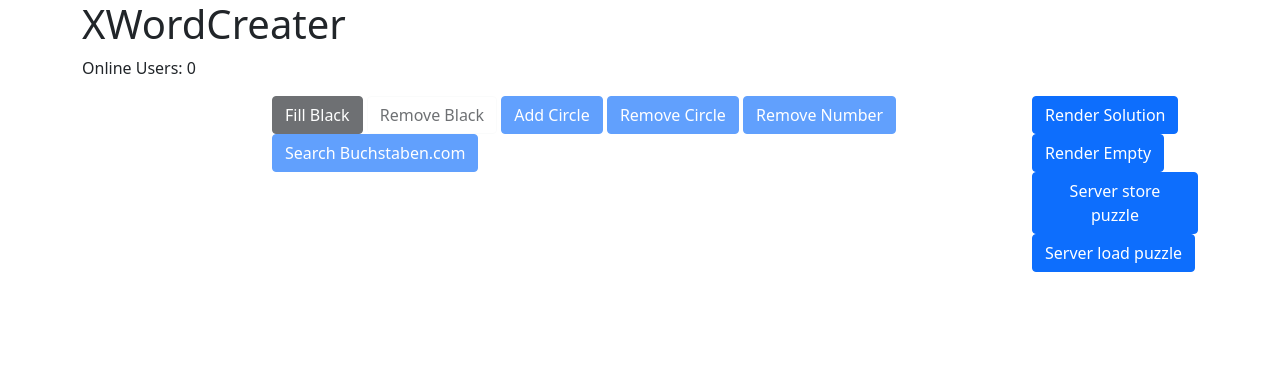
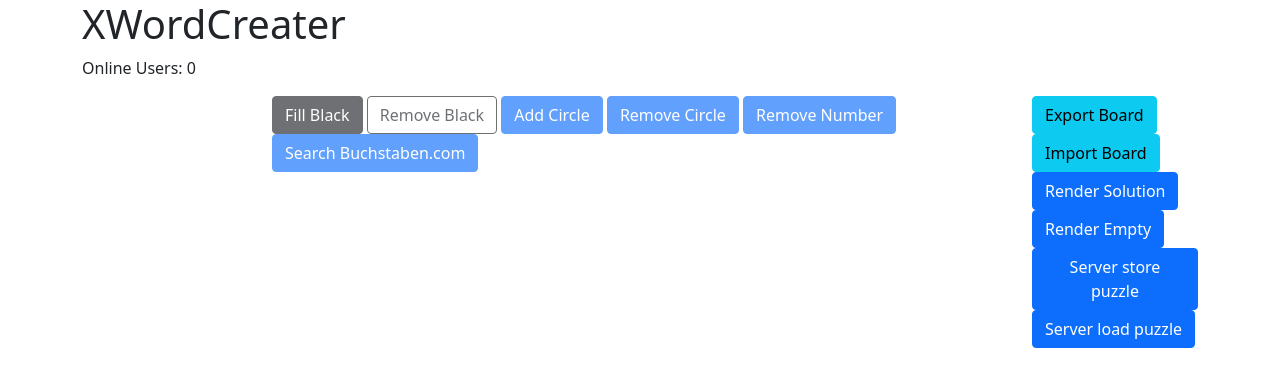
Before and after one commit to maede97/XWord, a Flask app: page / in a window 1280 px wide. Shown: the top 387 px of the page. Run offline with Flask 2, Linux system fonts and the light colour scheme; some libraries are stand-ins or nearby versions.

Commit message:
Import / Export from/to Base64 (locally)

```diff
--- a/server.py
+++ b/server.py
@@ -12,22 +12,6 @@
 board = " " * puzzle_size * puzzle_size
 numbers = [0] * puzzle_size * puzzle_size
 circles = [0] * puzzle_size * puzzle_size
-
-def parseNumbers(numbersString):
-    arr = numbersString.split(",")
-    result = []
-    for i in arr[:-1]:
-        num = int(i.split("-")[1])
-        result.append(num)
-    return result
-
-def parseCircles(circlesString):
-    arr = circlesString.split(",")
-    result = []
-    for i in arr[:-1]:
-        num = int(i)
-        result.append(num)
-    return result
 
 # Routes
 @app.route('/')
@@ -66,8 +50,8 @@
     global numbers
     global circles
     board = data["board"]
-    numbers = parseNumbers(data["numbers"])
-    circles = parseCircles(data["circles"])
+    numbers = data["numbers"]
+    circles = data["circles"]
     emit("board", {"board": board, "numbers": numbers, "circles": circles}, broadcast=True)
 
 @socketio.on("server-load")
--- a/static/css/main.css
+++ b/static/css/main.css
@@ -54,3 +54,7 @@
 div.puzzle-field.number-0::after {
     display:none;
 }
+
+button.btn-outline-dark:disabled {
+    border-color: #212529;
+}
--- a/static/js/main.js
+++ b/static/js/main.js
@@ -85,7 +85,7 @@
     return "<div class='puzzle-field col-md-auto justify-content-md-center grid-item' id='" +
         getID(i, j) + "'\
         contenteditable='true' src-row='" + i + "' src-col='" + j + "' src-circle='0' tabindex='" + (i * puzzleSize + j) + "' style='grid-column:"
-        + j + "; grid-row:" + i + "' onfocusin='deleteAllFocusAddThis(this)'><span class='char'> </span></div>";
+        + j + "; grid-row:" + i + "' src-number='number-0' onfocusin='deleteAllFocusAddThis(this)'><span class='char'> </span></div>";
 }
 
 // set focus on the selected elements
@@ -109,7 +109,7 @@
     if (key.match(/[0-9]/)) {
         // add small number to cell
         var attr = $("#" + getID(i, j)).attr("src-number");
-        if (attr) {
+        if (attr != "number-0") {
             var length = attr.length;
             if (length > 0) {
                 let number = attr.split("-")[1];
@@ -120,6 +120,7 @@
             }
         } else {
             let number = key;
+            $(event.currentTarget).removeClass("number-0");
             $(event.currentTarget).addClass("number-" + number);
             $(event.currentTarget).attr("src-number", "number-" + number);
         }
@@ -267,10 +268,10 @@
 
 // create number string based on the board
 var createNumberString = function () {
-    let result = "";
+    let result = [];
     for (let i = 1; i < puzzleSize + 1; i++) {
         for (let j = 1; j < puzzleSize + 1; j++) {
-            result += $("#" + i + "-" + j).attr("src-number") + ",";
+            result.push(parseInt($("#" + i + "-" + j).attr("src-number").split("-")[1]));
         }
     }
     return result;
@@ -278,10 +279,10 @@
 
 // create circle string based on the board
 var createCircleString = function () {
-    let result = "";
+    let result = [];
     for (let i = 1; i < puzzleSize + 1; i++) {
         for (let j = 1; j < puzzleSize + 1; j++) {
-            result += $("#" + i + "-" + j).attr("src-circle") + ",";
+            result.push(parseInt($("#" + i + "-" + j).attr("src-circle")));
         }
     }
     return result;
@@ -306,6 +307,10 @@
     let index = 0;
     for (let i = 1; i < puzzleSize + 1; i++) {
         for (let j = 1; j < puzzleSize + 1; j++) {
+            if ($("#" + i + "-" + j).attr("src-number") !== "number-0") {
+                console.log($("#" + i + "-" + j).attr("src-number"))
+                $("#" + i + "-" + j).removeClass($("#" + i + "-" + j).attr("src-number"));
+            }
             $("#" + i + "-" + j).addClass("number-" + numbers[index]);
             $("#" + i + "-" + j).attr("src-number", "number-" + numbers[index]);
             index++;
@@ -507,6 +512,22 @@
     focusSelected();
 }
 
+var exportBoard = function () {
+    console.log(btoa(JSON.stringify({ 'board': createBoardString(), "numbers": createNumberString(), "circles": createCircleString() })));
+}
+
+var importBoard = function () {
+    var importText = prompt("Import Board:");
+    if (importText !== null) {
+        let dict = JSON.parse(atob(importText));
+        parseBoardString(dict["board"]);
+        parseNumbers(dict["numbers"]);
+        parseCircles(dict["circles"]);
+        console.log(dict["numbers"]);
+        sendBoard(); // send imported board back to server.
+    }
+}
+
 // handle server sending board
 socket.on('board', function (data) {
     parseBoardString(data["board"]);
--- a/templates/index.html
+++ b/templates/index.html
@@ -17,8 +17,8 @@
         <p>Online Users: <span id="online-users">0</span></p>
 
         <div class="row">
-            <div class="col-2"></div>
-            <div class="col-8">
+            <div class="col-xl-2"></div>
+            <div class="col-xl-8">
                 <button type="button" id="fillblack" disabled class="btn btn-dark" onclick="fillBlack()">Fill Black</button>
                 <button type="button" id="removeblack" disabled class="btn btn-light btn-outline-dark" onclick="removeBlack()">Remove Black</button>
                 <button type="button" id="addcircle" disabled class="btn btn-primary" onclick="addSolutionCircle()">Add Circle</button>
@@ -29,7 +29,10 @@
                     <div class="board" id="board"></div>
                 </div>
             </div>
-            <div class="col-2">
+            <div class="col-xl-2">
+                <button type="button" class="btn btn-info" onclick="exportBoard()">Export Board</button>
+                <button type="button" class="btn btn-info" onclick="importBoard()">Import Board</button>
+
                 <button type="button" class="btn btn-primary" onclick="printDialog(true)">Render Solution</button>
                 <button type="button" class="btn btn-primary" onclick="printDialog(false)">Render Empty</button>
                 <br />
```
